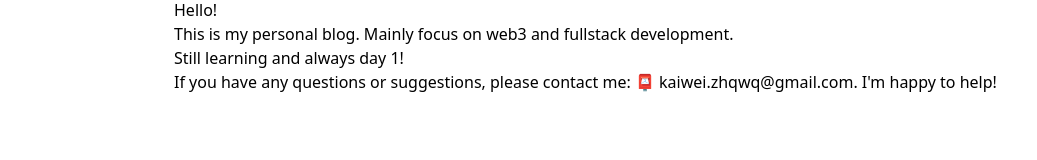
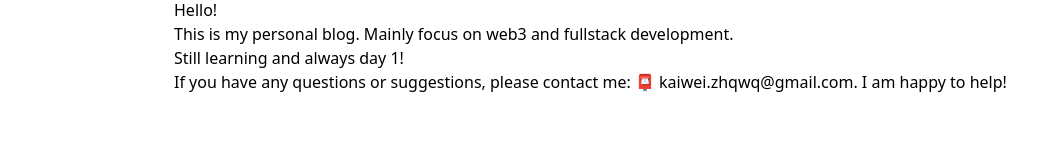
Before and after one commit to kaiwe1/my-blog, a Next.js app: page /about in a window 1280 px wide. Shown: the part 131-291 px from the top of the page, without its empty margins (18-1055 px from the left). Built offline with nearby package versions, Linux system fonts and the light colour scheme.

Commit message:
fix: 修复lint问题

```diff
--- a/src/app/about/page.tsx
+++ b/src/app/about/page.tsx
@@ -4,7 +4,7 @@ export default function About() {
             <div>Hello!</div>
             <div>This is my personal blog. Mainly focus on web3 and fullstack development.</div>
             <div>Still learning and always day 1!</div>
-            <div>If you have any questions or suggestions, please contact me: 📮 kaiwei.zhqwq@gmail.com. I'm happy to help!</div>
+            <div>If you have any questions or suggestions, please contact me: 📮 kaiwei.zhqwq@gmail.com. I am happy to help!</div>
         </div>
     )
 }
```
